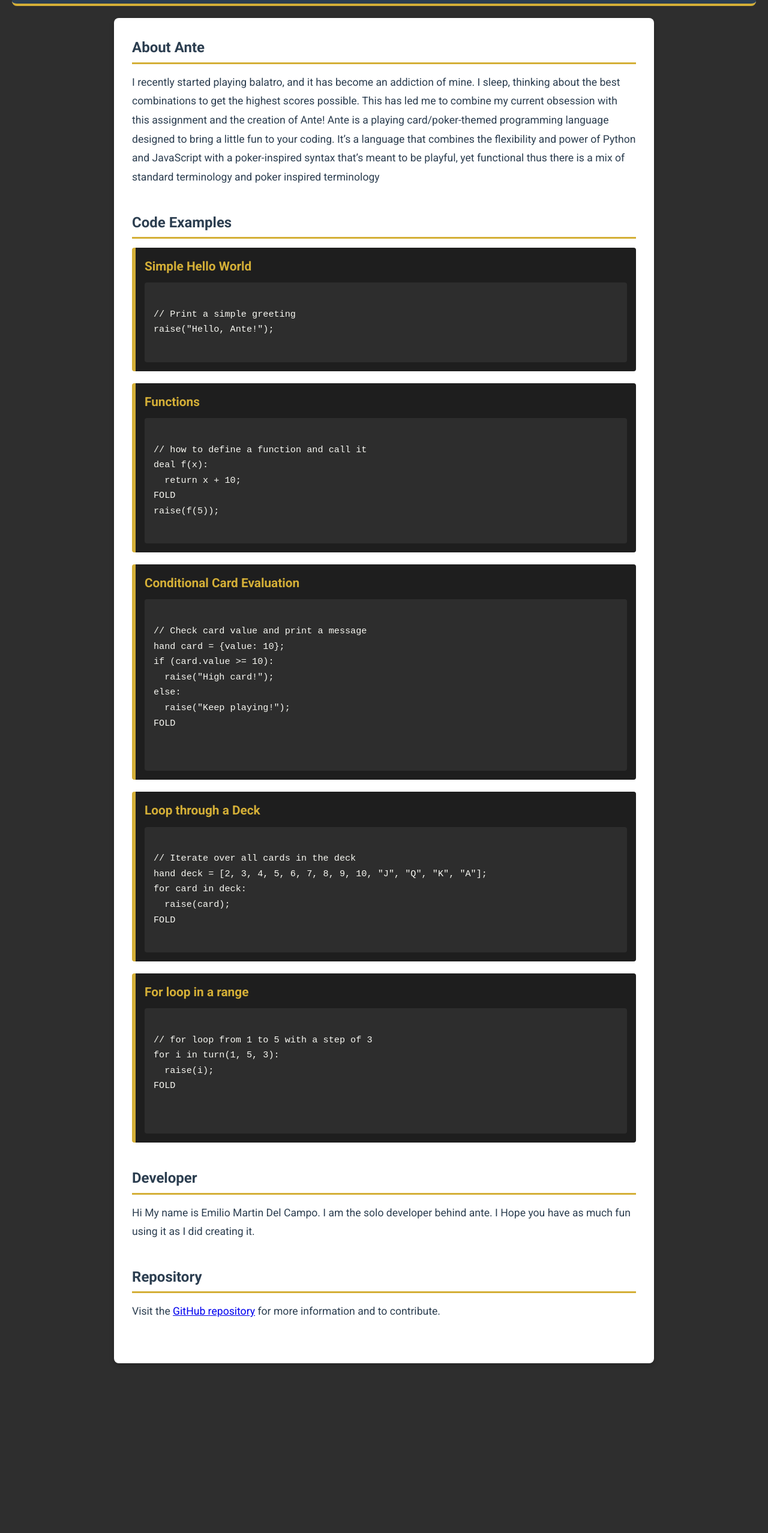
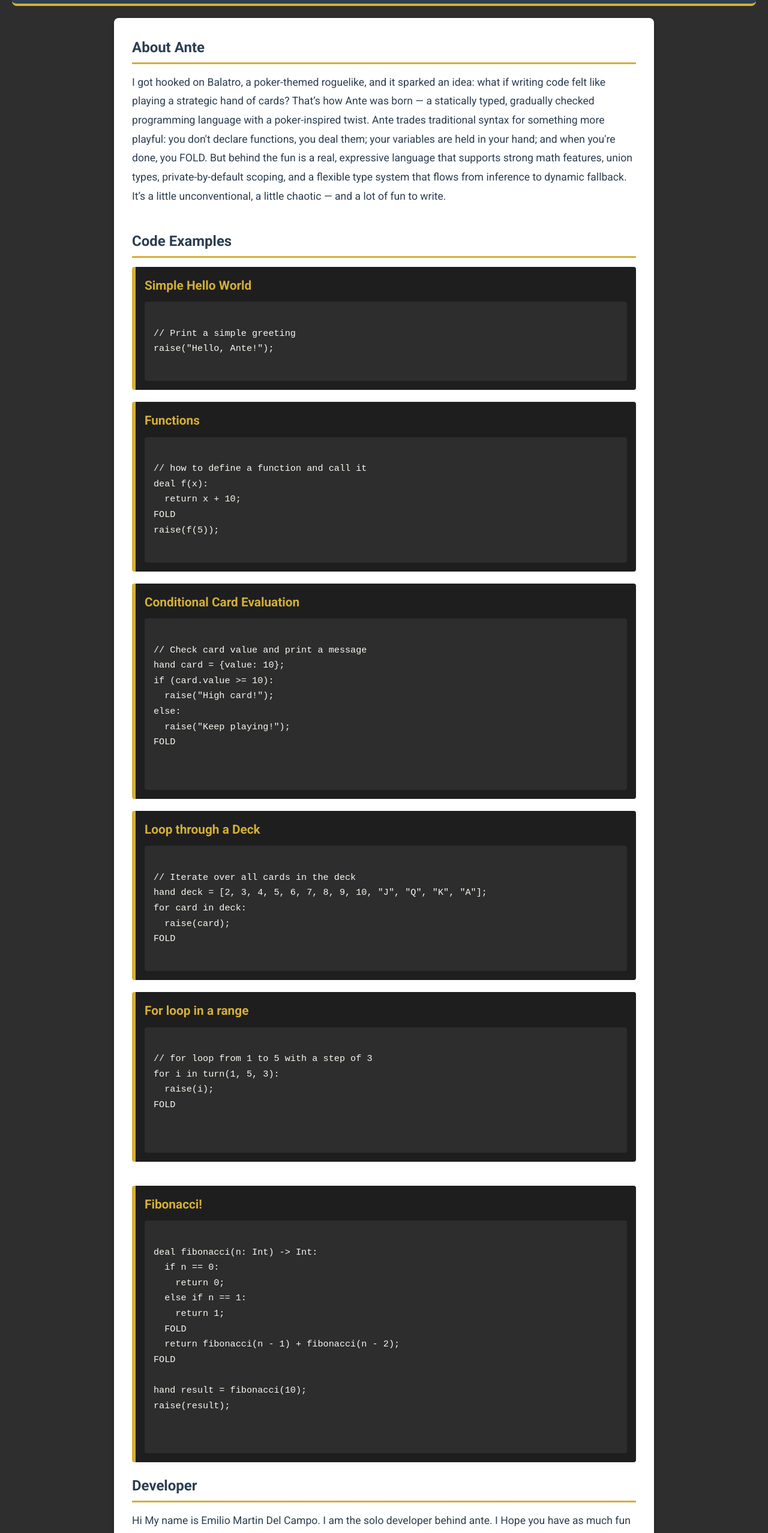
Before and after one commit to EmMDC/EmMDC.github.io, a plain HTML site: page index.html in a window 1280 px wide. Shown: the part 199-2755 px from the top of the page at 60% size. Before the commit the page ends 2492 px from the top, so only its background shows below. Drawn offline with Linux system fonts and the light colour scheme.

Commit message:
buttons and paragraph change + example

```diff
--- a/index.html
+++ b/index.html
@@ -34,15 +34,17 @@
       <section id="about">
         <h2>About Ante</h2>
         <p>
-          I recently started playing balatro, and it has become an addiction of
-          mine. I sleep, thinking about the best combinations to get the highest
-          scores possible. This has led me to combine my current obsession with
-          this assignment and the creation of Ante! Ante is a playing
-          card/poker-themed programming language designed to bring a little fun
-          to your coding. It’s a language that combines the flexibility and
-          power of Python and JavaScript with a poker-inspired syntax that’s
-          meant to be playful, yet functional thus there is a mix of standard
-          terminology and poker inspired terminology
+          I got hooked on Balatro, a poker-themed roguelike, and it sparked an
+          idea: what if writing code felt like playing a strategic hand of
+          cards? That’s how Ante was born — a statically typed, gradually
+          checked programming language with a poker-inspired twist. Ante trades
+          traditional syntax for something more playful: you don't declare
+          functions, you deal them; your variables are held in your hand; and
+          when you're done, you FOLD. But behind the fun is a real, expressive
+          language that supports strong math features, union types,
+          private-by-default scoping, and a flexible type system that flows from
+          inference to dynamic fallback. It’s a little unconventional, a little
+          chaotic — and a lot of fun to write.
         </p>
       </section>
 
@@ -101,6 +103,24 @@
         </article>
       </section>
 
+      <article class="code-example">
+        <h3>Fibonacci!</h3>
+        <pre><code class="language-ante">
+deal fibonacci(n: Int) -> Int:
+  if n == 0:
+    return 0;
+  else if n == 1:
+    return 1;
+  FOLD
+  return fibonacci(n - 1) + fibonacci(n - 2);
+FOLD
+
+hand result = fibonacci(10);
+raise(result);
+
+        </code></pre>
+      </article>
+
       <!-- Developers Section -->
       <section id="developers">
         <h2>Developer</h2>
@@ -113,11 +133,20 @@
       <!-- Repository Section -->
       <section id="repo">
         <h2>Repository</h2>
-        <p>
-          Visit the
-          <a href="https://github.com/EmMDC/Ante-Lang">GitHub repository</a> for
-          more information and to contribute.
-        </p>
+        <div class="repo-buttons">
+          <a
+            class="btn"
+            href="https://github.com/EmMDC/Ante-Lang"
+            target="_blank"
+            >GitHub Repository</a
+          >
+          <a
+            class="btn"
+            href="https://github.com/EmMDC/Ante-Lang/blob/main/grammar.md"
+            target="_blank"
+            >View Grammar</a
+          >
+        </div>
       </section>
     </main>
   </body>
--- a/style.css
+++ b/style.css
@@ -159,3 +159,27 @@
     flex-direction: column;
   }
 }
+
+.repo-buttons {
+  display: flex;
+  flex-wrap: wrap;
+  gap: 15px;
+  margin-top: 1em;
+}
+
+.btn {
+  display: inline-block;
+  padding: 10px 20px;
+  background: var(--accent-color);
+  color: var(--card-black);
+  border: 2px solid var(--card-black);
+  border-radius: 4px;
+  text-decoration: none;
+  font-weight: 500;
+  transition: background-color 0.3s, color 0.3s;
+}
+
+.btn:hover {
+  background: var(--card-black);
+  color: var(--accent-color);
+}
```
